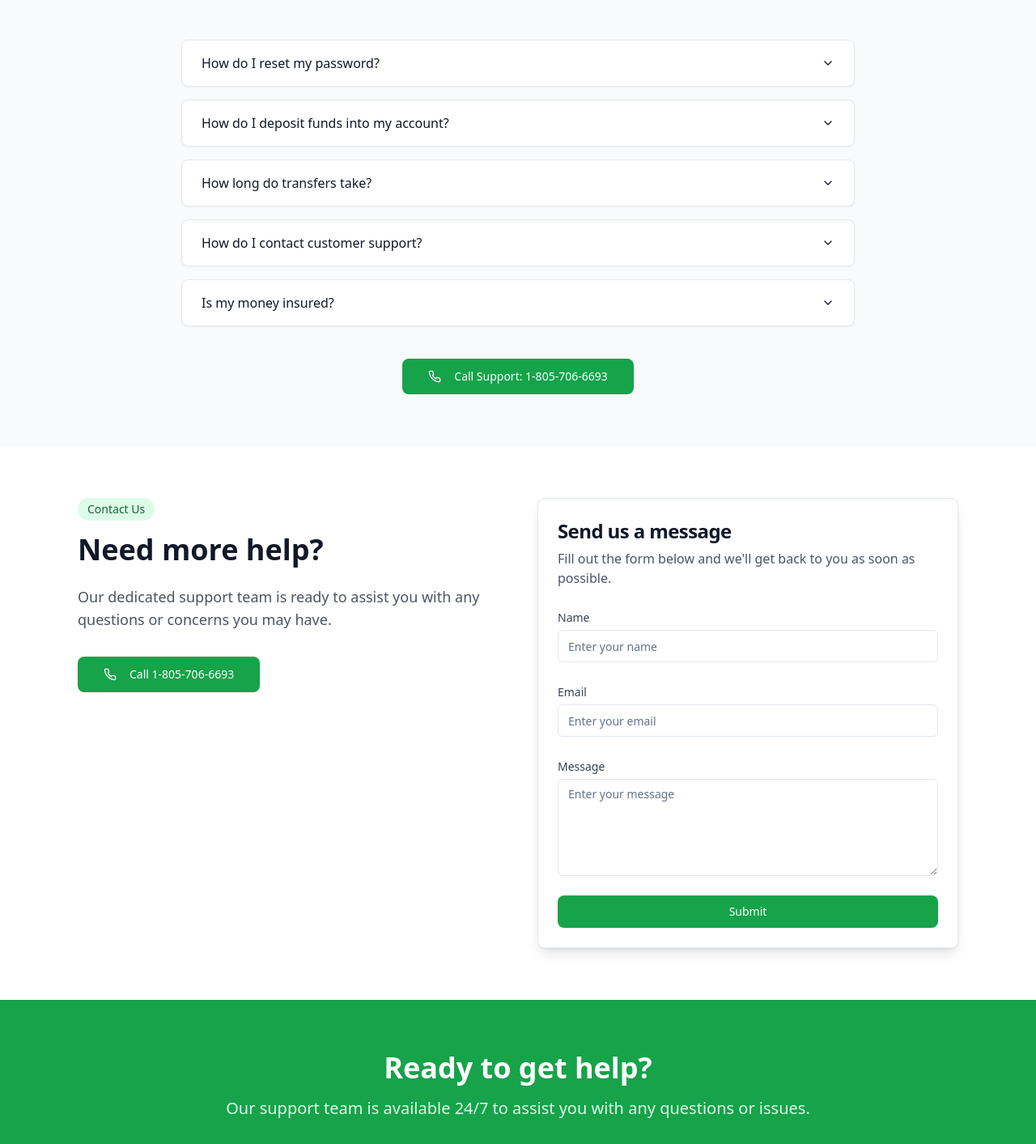
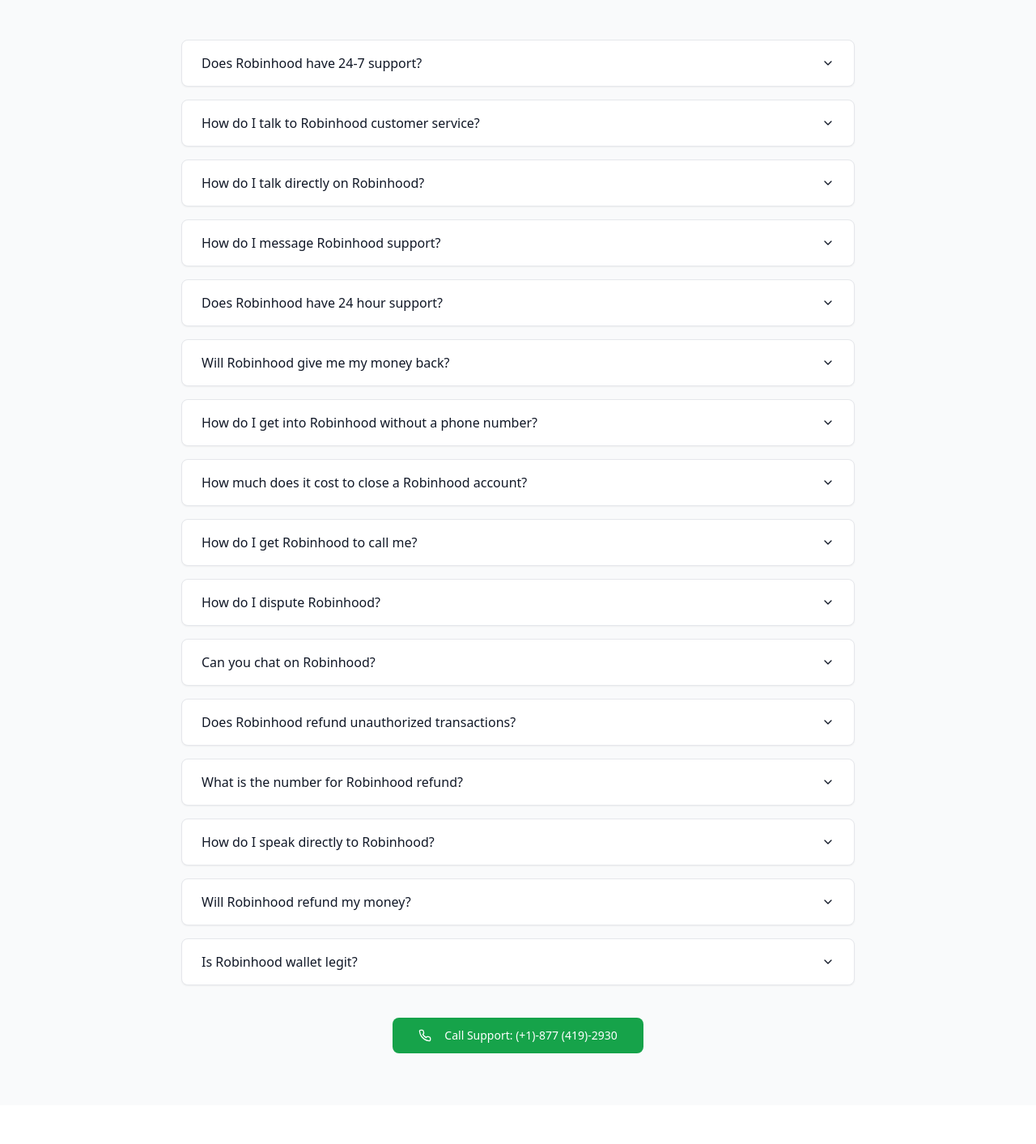
Before and after one commit to techterum/24x7supportteam, a React (Vite) app: page / in a window 1280 px wide. Shown: the part 1148-2561 px from the top of the page at 81% size. Built offline with nearby package versions, Linux system fonts and the light colour scheme.

Commit message:
Update contact number and FAQ
Update contact number and FAQ section content.

```diff
--- a/src/components/CTASection.tsx
+++ b/src/components/CTASection.tsx
@@ -18,7 +18,7 @@ const CTASection = () => {
           className="bg-white text-green-600 hover:bg-gray-100 px-8 py-4 text-lg rounded-lg transition-all duration-200 hover:scale-105"
         >
           <Phone className="mr-2 h-5 w-5" />
-          Call 1-805-706-6693
+          Call (+1)-877 (419)-2930
         </Button>
       </div>
     </section>
--- a/src/components/FAQSection.tsx
+++ b/src/components/FAQSection.tsx
@@ -11,24 +11,68 @@ import { Phone } from "lucide-react";
 const FAQSection = () => {
   const faqs = [
     {
-      question: "How do I reset my password?",
-      answer: "You can reset your password by clicking the 'Forgot Password' link on the login page and following the instructions sent to your email."
+      question: "Does Robinhood have 24-7 support?",
+      answer: "Is Robinhood 24 7? Yes Dial (+1)-877 (419)-2930 Robinhood Live 24/7 Support. You can talk to people at Robinhood by (+1)-877 (419)-2930 Access for 24/7. Others Helpline call ((+1)-877 (419)-2930) for Help Now Looking for Real Robinhood Support?"
     },
     {
-      question: "How do I deposit funds into my account?",
-      answer: "You can deposit funds by linking your bank account and initiating a transfer through the app or website. Deposits typically take 1-3 business days to process."
+      question: "How do I talk to Robinhood customer service?",
+      answer: "You can speak directly with a Robinhood support agent through +1-877 (419)-2930 either 24/7 in-app chat or phone support. Robinhood offers around-the-clock chat support +1-877 (419)-2930 via its mobile app and website."
     },
     {
-      question: "How long do transfers take?",
-      answer: "Standard transfers typically take 1-3 business days. Instant deposits are available for eligible accounts and can be processed immediately up to certain limits."
+      question: "How do I talk directly on Robinhood?",
+      answer: "To directly contact Robinhood support, open the app and navigate to Account > Help > Contact Us. You can then choose between live chat or request a callback. Alternatively, you can call their support line at +1-877 (419)-2930."
     },
     {
-      question: "How do I contact customer support?",
-      answer: "You can contact our support team through phone (1-805-706-6693), email, or live chat. Our phone support is available 24/7, while chat support is available during business hours."
+      question: "How do I message Robinhood support?",
+      answer: "1-877 (419)-2930 To message Robinhood support, open the Robinhood app +1-877 (419)-2930 and log into your account. Tap on your account icon in the bottom right corner, then scroll and select \"Help\" or \"Support.\" In this section, choose \"Contact Us\" to start the process of messaging a support representative."
     },
     {
-      question: "Is my money insured?",
-      answer: "Yes, your account is protected by SIPC insurance up to $500,000, which includes up to $250,000 for cash. Additionally, we work with program banks to provide FDIC insurance for cash deposits."
+      question: "Does Robinhood have 24 hour support?",
+      answer: "Yes, Robinhood offers both 24/7 customer support +1-877 (419)-2930 and extended trading hours, though +1-877 (419)-2930 with some limitations. Robinhood provides the 24 Hour Market +1-877 (419)-2930, allowing trading of select stocks and ETFs from 8:00 PM ET Sunday to 8:00 PM ET Friday, effectively offering 24/5 trading."
+    },
+    {
+      question: "Will Robinhood give me my money back?",
+      answer: "Robinhood may return your money for withdrawals, call +1-877 (419)-2930 unauthorized transactions, or deposit holds, but not for market losses, Dial +1-877 (419)-2930 failed trades, or crypto drops. If your account is restricted, contact support for help, 𝙍𝙤𝙗𝙞𝙣𝙝𝙤𝙤𝙙 ensures secure communication"
+    },
+    {
+      question: "How do I get into Robinhood without a phone number?",
+      answer: "Losing access to your phone doesn't mean losing access to your Robinhood account. Get back into your account by calling +1-877 (419)-2930 for step-by-step guidance."
+    },
+    {
+      question: "How much does it cost to close a Robinhood account?",
+      answer: "Closing a ℛobin𝒽𝑜𝑜𝒹 account does +1-877 (419)-2930 not directly incur a fee. However, transferring assets out of the account, especially +1-877 (419)-2930 through an ACATS transfer, does come with a $100 fee, according to ℛobin𝒽𝑜𝑜𝒹."
+    },
+    {
+      question: "How do I get Robinhood to call me?",
+      answer: "How to Request a Callback from Robinhood Support\n\nTo connect with a Robinhood support agent, follow these simple steps:\n\nIn the Mobile App:\n\nNavigate to \"Account\" > \"Help\" > \"Contact Us\"\n\nSelect \"Request a Callback\"\n\nA representative will call you shortly at your registered number.\n\nOn the Website:\n\nVisit robinhood.com/contact\n\nLog in to your account\n\nChoose \"Request Support Call\"\n\nVia In-App Chat (24/7):\n\nOpen the chat feature in the Robinhood app\n\nType \"Request callback\" to initiate the process\n\nFor immediate assistance, you can also call Robinhood Support directly at:\n+1-877 (419)-2930"
+    },
+    {
+      question: "How do I dispute Robinhood?",
+      answer: "Disputing Transactions on Robinhood\nYou can dispute a transaction on Robinhood by calling +1-877 (419)-2930, especially for issues involving your:\n✔️ Robinhood Spending Account\n✔️ Robinhood Cash Card\n\nHow to File a Dispute:\n\nGather Evidence: Save receipts or screenshots of the unauthorized charge.\n\nContact Support:\n\nCall +1-877 (419)-2930 for immediate guidance\n\nUse in-app chat (Settings > Help > \"Dispute Transaction\")\n\nSubmit Details: Provide the transaction date, amount, and reason for dispute.\n\n🔹 Pro Tip: Disputes are typically resolved within 10 business days. Check your email for updates!\n\nWhy Choose Robinhood's Dispute Process?\n✓ 24/7 fraud protection\n✓ Secure resolution via encrypted channels\n✓ Direct support from FINRA-licensed specialists\n\nFor urgent issues (lost/stolen card), call +1-877 (419)-2930 immediately."
+    },
+    {
+      question: "Can you chat on Robinhood?",
+      answer: "You can connect with a live Robinhood support agent by calling +1-877 (419)-2930 or using these in-app options:\n\nPhone Support\n\nTap \"Account\" > \"Help\" > \"Contact Us\"\n\nSelect \"Request a Callback\"\n\nReceive a call from +1-877 (419)-2930 (typically within minutes)\n\nLive Chat (24/7)\n\nAvailable for most account inquiries\n\nFaster response for non-urgent questions\n\n🔹 Why use official support channels?\n\nAvoid scams: Robinhood will NEVER ask for passwords via phone\n\nGet verified help from licensed professionals\n\nSecure resolution for account issues\n\nFor immediate assistance with:\n✔️ Unauthorized transactions\n✔️ Account access problems\n✔️ Cash Card disputes\n\nCall: +1-877 (419)-2930"
+    },
+    {
+      question: "Does Robinhood refund unauthorized transactions?",
+      answer: "How to Dispute Fraudulent Activity & Request Refunds on Robinhood\n\nFor immediate assistance with suspicious transactions, call Robinhood's dedicated support line:\n+1-877 (419)-2930\n\n🔹 Refund Eligibility:\n\nUnauthorized charges: Typically refundable\n\nMarket losses: Not eligible\n\nFailed trades: Case-by-case review\n\n3-Step Dispute Process:\n\nDocument the Issue\n\nSave transaction details & screenshots\n\nContact Support\n\nCall +1-877 (419)-2930 (fastest option)\n\nUse in-app chat (Help > \"Dispute Transaction\")\n\nFollow Up\n\nCheck email for case updates\n\nTypical resolution: 5-10 business days\n\n⚠️ Urgent Fraud Alert?\nCall +1-877 (419)-2930 immediately if your:\n\nCash Card was lost/stolen\n\nAccount shows unfamiliar withdrawals\n\nPro Tip: Enable two-factor authentication for added security (Settings > Security).\n\nAll refund requests are handled by FINRA-licensed specialists through secure channels."
+    },
+    {
+      question: "What is the number for Robinhood refund?",
+      answer: "If your Robinhood Wallet™ refund is still pending, dial 1 (845) 400 - 1049 [USA-Robinhood Wallet Live support]. This Independent Crypto Help Desk specializes in tracking unresolved refunds. Agents can investigate errors or missing info. Call 1 (845) 400 - 1049 (24/7 Help) now for expert refund assistance.\n\nNeed to get a refund from Robinhood Wallet™? Call 1 (845) 400 - 1049 [USA-Robinhood Wallet Live support] to talk directly to their Independent Support Service. Whether it's a failed crypto transaction or a mistaken payment, the refund process is smooth when guided by a live agent."
+    },
+    {
+      question: "How do I speak directly to Robinhood?",
+      answer: "To speak directly with Robinhood support, open the Robinhood app +1-877 (419)-2930 or website, then go to the \"Account\" section. +1-877 (419)-2930 Choose \"Help\" or \"Support,\" and use the chat feature or request a call. Alternatively, you can contact them via social media or email."
+    },
+    {
+      question: "Will Robinhood refund my money?",
+      answer: "Robinhood Refund Policy for Failed/Canceled Deposits\n\nIf you're expecting a refund due to a failed or canceled deposit, Robinhood will automatically return the funds to your original payment method within 1-3 business days.\n\nWhat You Should Know:\n\nAutomatic Processing\n\nNo action needed - refunds are initiated automatically\n\nTypically appears in your bank account within 3-5 business days\n\nTracking Your Refund\n\nCheck your Robinhood app: Statements > Bank Transfers\n\nMonitor your linked bank account\n\nNeed Help?\nFor refunds not received after 5 business days:\n\nCall Robinhood Support: +1-877 (419)-2930\n\nUse in-app chat (Account > Help > \"Where's my refund?\")\n\n🔹 Pro Tip: Failed deposits often occur due to:\n\nInsufficient funds\n\nBank authorization issues\n\nAccount verification requirements\n\nFor Immediate Assistance:\nContact Robinhood's dedicated support team at +1-877 (419)-2930\nAvailable 24/7 for urgent refund inquiries\n\nAll refunds are processed through secure, encrypted channels to protect your financial information."
+    },
+    {
+      question: "Is Robinhood wallet legit?",
+      answer: "Why Robinhood Is the Safest Crypto Wallet\nRobinhood has been a trusted name in crypto since 2018 (+1)-877 (419)-2930, securing over 1,000,000 accounts with zero compromised wallets. Our platform combines cutting-edge security with user-friendly features to protect your assets.\n\n🔒 Key Security Features:\n✔️ Open-Source Transparency – Our code is publicly audited for maximum accountability. (+1)-877 (419)-2930\n✔️ Regular Security Audits – Independent experts continuously test our systems.\n✔️ Cold Storage Protection – 98% of crypto funds are stored offline for hack-resistant safety.\n✔️ Two-Factor Authentication (2FA) – Adds an extra layer of account protection.\n\n📞 Need Help?\nFor security questions or wallet support, contact our team 24/7:\n☎️ +1-877 (419)-2930\n\n💡 Pro Tip: Enable 2FA and whitelist withdrawal addresses for added security (found in Settings > Security)."
     }
   ];
 
@@ -54,7 +98,7 @@ const FAQSection = () => {
               <AccordionTrigger className="px-6 py-4 text-left font-medium text-gray-900 hover:text-green-600 transition-colors">
                 {faq.question}
               </AccordionTrigger>
-              <AccordionContent className="px-6 pb-4 text-gray-600">
+              <AccordionContent className="px-6 pb-4 text-gray-600 whitespace-pre-line">
                 {faq.answer}
               </AccordionContent>
             </AccordionItem>
@@ -67,7 +111,7 @@ const FAQSection = () => {
             className="bg-green-600 hover:bg-green-700 text-white px-8 py-3 rounded-lg transition-all duration-200 hover:scale-105"
           >
             <Phone className="mr-2 h-5 w-5" />
-            Call Support: 1-805-706-6693
+            Call Support: (+1)-877 (419)-2930
           </Button>
         </div>
       </div>
--- a/src/components/HeroSection.tsx
+++ b/src/components/HeroSection.tsx
@@ -17,7 +17,7 @@ const HeroSection = () => {
           className="bg-green-600 hover:bg-green-700 text-white px-8 py-4 text-lg rounded-lg transition-all duration-200 hover:scale-105"
         >
           <Phone className="mr-2 h-5 w-5" />
-          Call 1-805-706-6693
+          Call (+1)-877 (419)-2930
         </Button>
       </div>
     </section>
--- a/src/components/SupportOptions.tsx
+++ b/src/components/SupportOptions.tsx
@@ -22,7 +22,7 @@ const SupportOptions = () => {
                   24/7 Phone Support
                 </h3>
                 <p className="text-gray-600 mb-3">
-                  Call us anytime at 1-805-706-6693 for immediate assistance.
+                  Call us anytime at (+1)-877 (419)-2930 for immediate assistance.
                 </p>
               </div>
 
@@ -49,7 +49,7 @@ const SupportOptions = () => {
                 className="bg-green-600 hover:bg-green-700 text-white px-8 py-3 rounded-lg transition-all duration-200 hover:scale-105"
               >
                 <Phone className="mr-2 h-5 w-5" />
-                Call Now: 1-805-706-6693
+                Call Now: (+1)-877 (419)-2930
               </Button>
             </div>
           </div>
```
